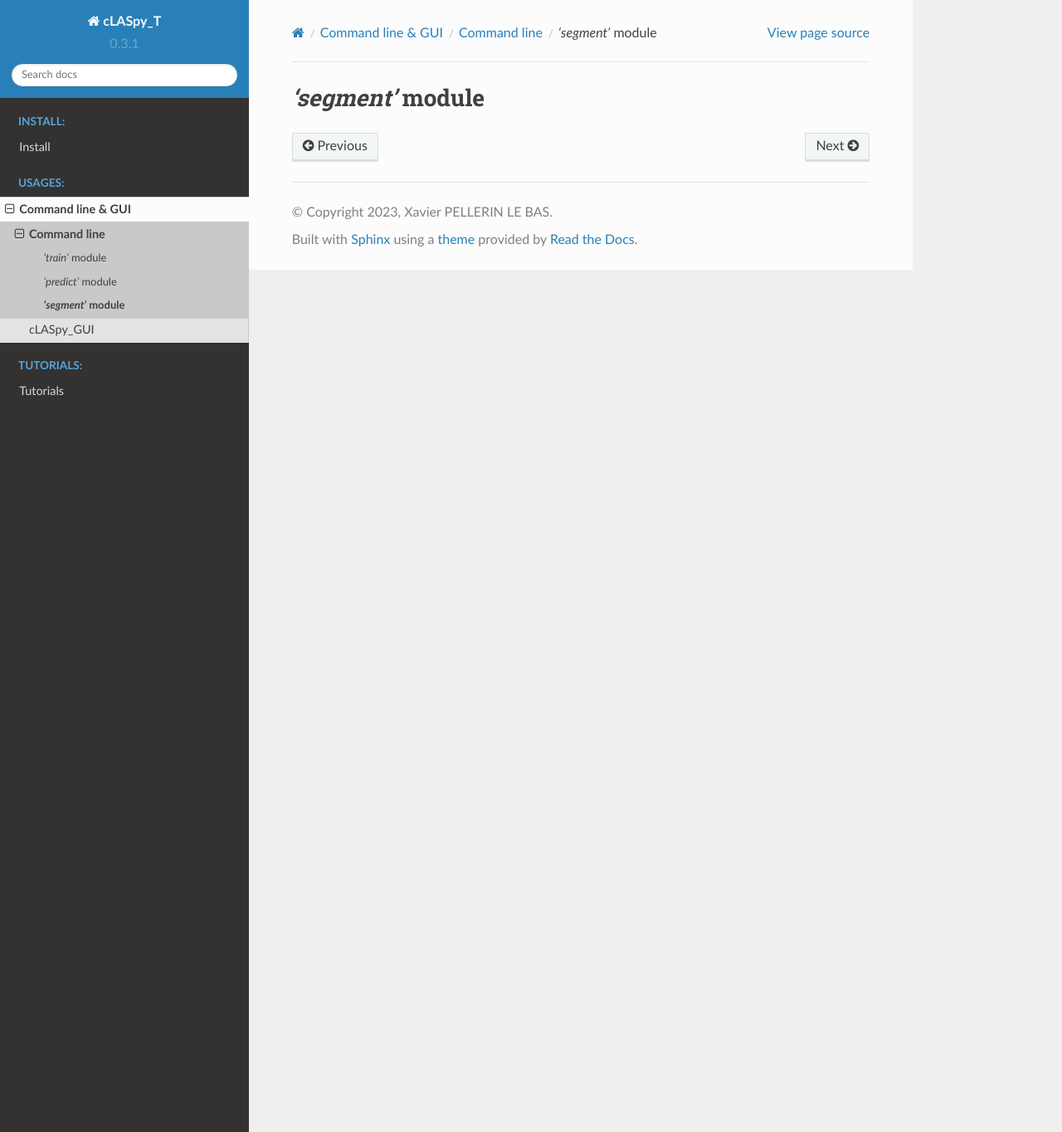
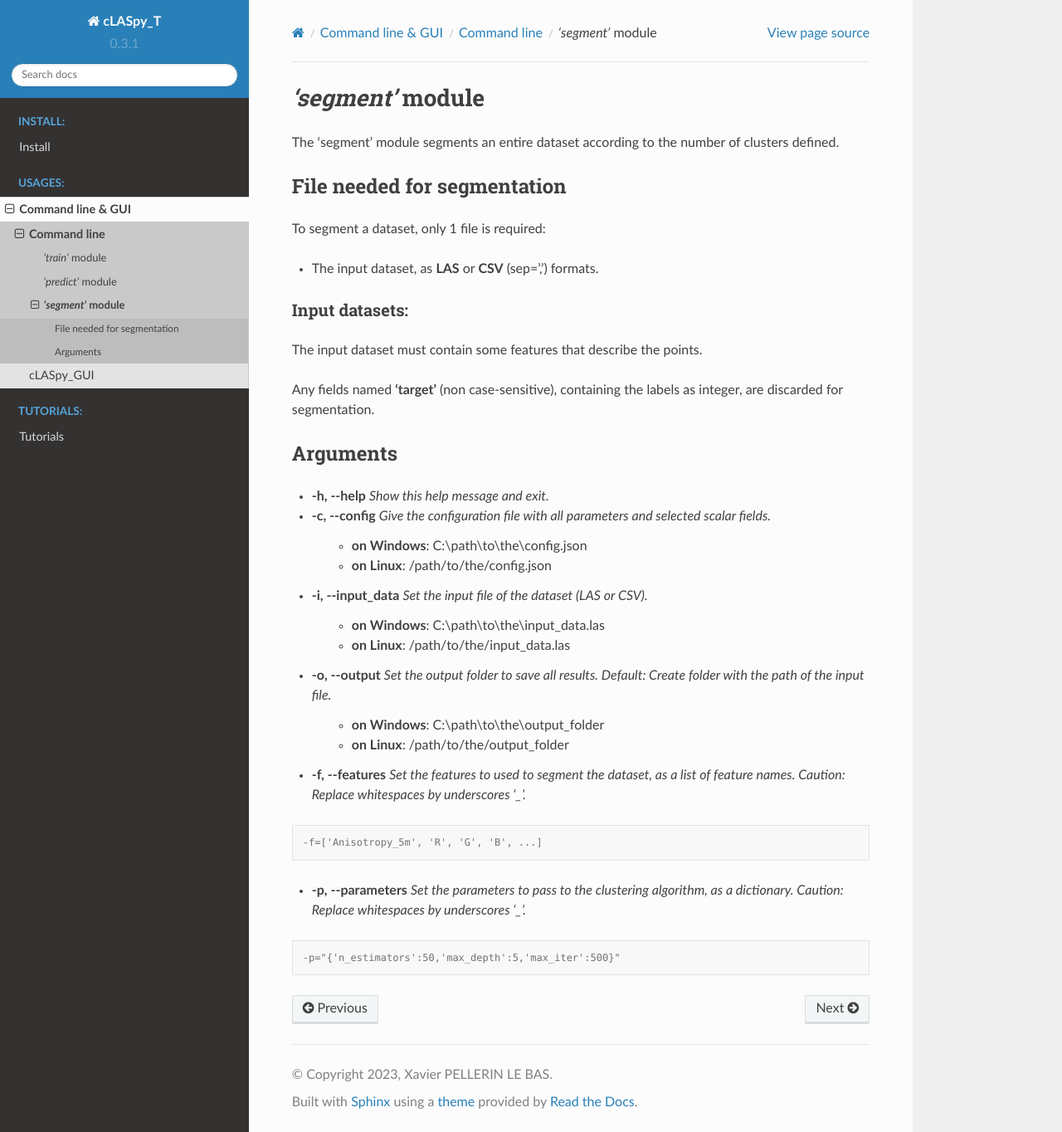
Before and after one commit to TrickyPells/cLASpy_T, a Sphinx documentation site: the page built from docs/source/usage/cmd/cmdline_segment.rst, in a window 1280 px wide and 1364 px high. Shown: the whole window at 83% size. Built offline with Sphinx 7.4.7 and the Read the Docs theme 2.0.0, drawn with Linux system fonts in a browser that asks for light colours.

Commit message:
Write usages for 'predict' and 'segment' modules

```diff
--- a/docs/source/index.rst
+++ b/docs/source/index.rst
@@ -24,7 +24,7 @@ Roughly, the software formats the input point clouds provided by LAS or CSV file
 .. _DataFrame: https://pandas.pydata.org/docs/reference/api/pandas.DataFrame.html
 
 .. toctree::
-   :maxdepth: 2
+   :maxdepth: 1
    :caption: Install:
 
    install/install.rst
--- a/docs/source/install/install.rst
+++ b/docs/source/install/install.rst
@@ -1,7 +1,7 @@
 Install
-=================
+=======
 
-This section describes how to get and install |claspyt|.
+This section describes how to install |claspyt|.
 
 .. toctree::
    :maxdepth: 2
--- a/docs/source/usage/cmd/cmdline_segment.rst
+++ b/docs/source/usage/cmd/cmdline_segment.rst
@@ -1,2 +1,56 @@
 *'segment'* module
 ===================
+
+The 'segment' module segments an entire dataset according to the number of clusters defined.
+
+File needed for segmentation
+-----------------------------
+
+To segment a dataset, only 1 file is required:
+
+* The input dataset, as **LAS** or **CSV** (sep=',') formats.
+
+Input datasets:
+~~~~~~~~~~~~~~~
+
+The input dataset must contain some features that describe the points.
+
+Any fields named **'target'** (non case-sensitive), containing the labels as integer, are discarded for segmentation.
+
+Arguments
+---------
+
+- :command:`-h, --help`
+  *Show this help message and exit.*
+
+- :command:`-c, --config`
+  *Give the configuration file with all parameters and selected scalar fields.*
+
+    * **on Windows**: C:\\path\\to\\the\\config.json
+    * **on Linux**: /path/to/the/config.json
+
+- :command:`-i, --input_data`
+  *Set the input file of the dataset (LAS or CSV).*
+
+    * **on Windows**: C:\\path\\to\\the\\input_data.las
+    * **on Linux**: /path/to/the/input_data.las
+
+- :command:`-o, --output`
+  *Set the output folder to save all results. Default: Create folder with the path of the input file.*
+
+    * **on Windows**: C:\\path\\to\\the\\output_folder
+    * **on Linux**: /path/to/the/output_folder
+
+- :command:`-f, --features`
+  *Set the features to used to segment the dataset, as a list of feature names. Caution: Replace whitespaces by underscores '_'.*
+
+.. code-block:: console
+
+  -f=['Anisotropy_5m', 'R', 'G', 'B', ...]
+
+- :command:`-p, --parameters`
+  *Set the parameters to pass to the clustering algorithm, as a dictionary. Caution: Replace whitespaces by underscores '_'.*
+
+.. code-block:: console
+
+  -p="{'n_estimators':50,'max_depth':5,'max_iter':500}"
```
Also changed, not shown: cLASpy_Classes.py (+5 -4 lines), cLASpy_T.py (+24 -6 lines), docs/source/usage/cmd/cmdline_predict.rst (+53 -0 lines), docs/source/usage/cmd/cmdline_train.rst (+10 -10 lines).
